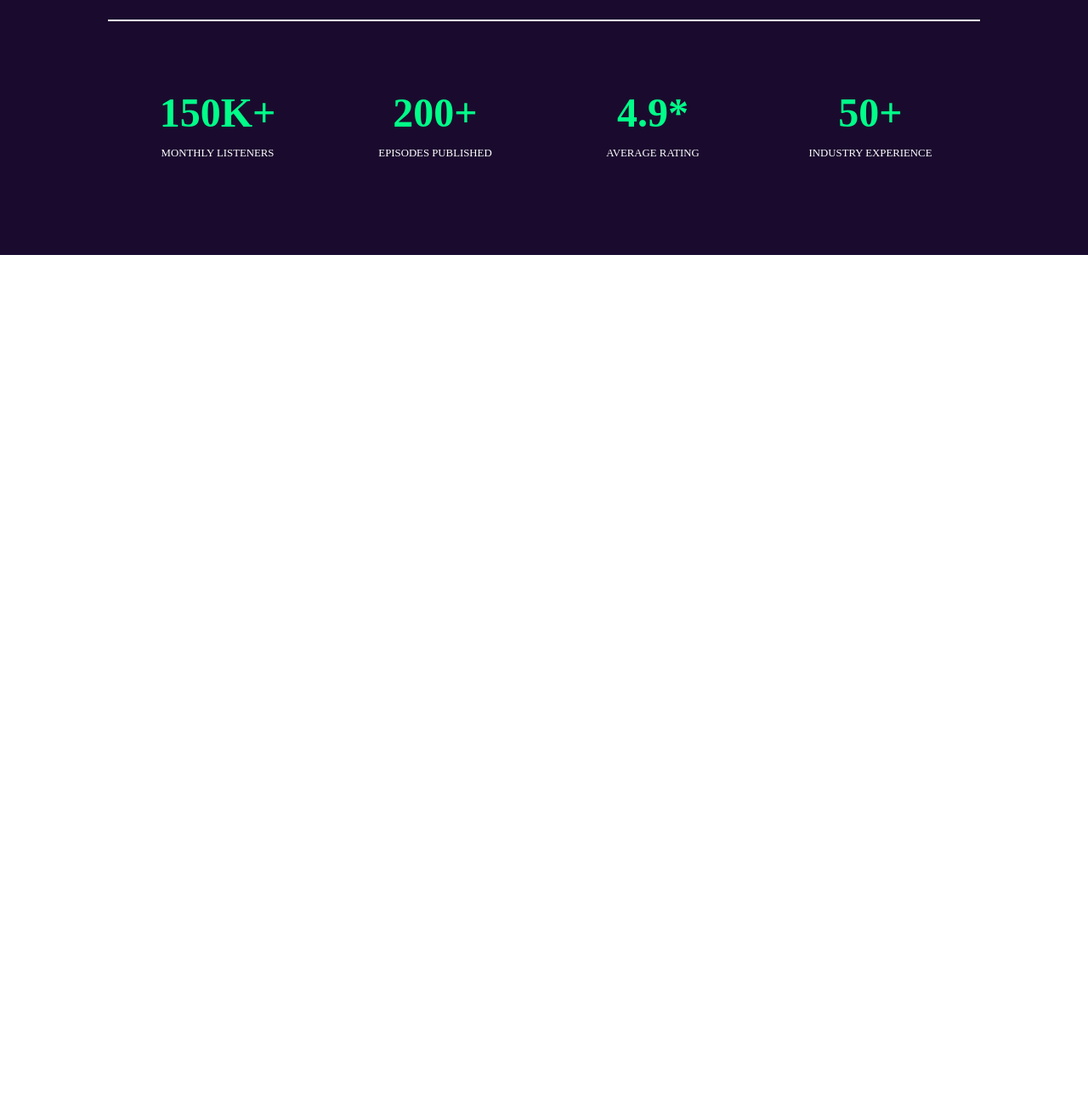
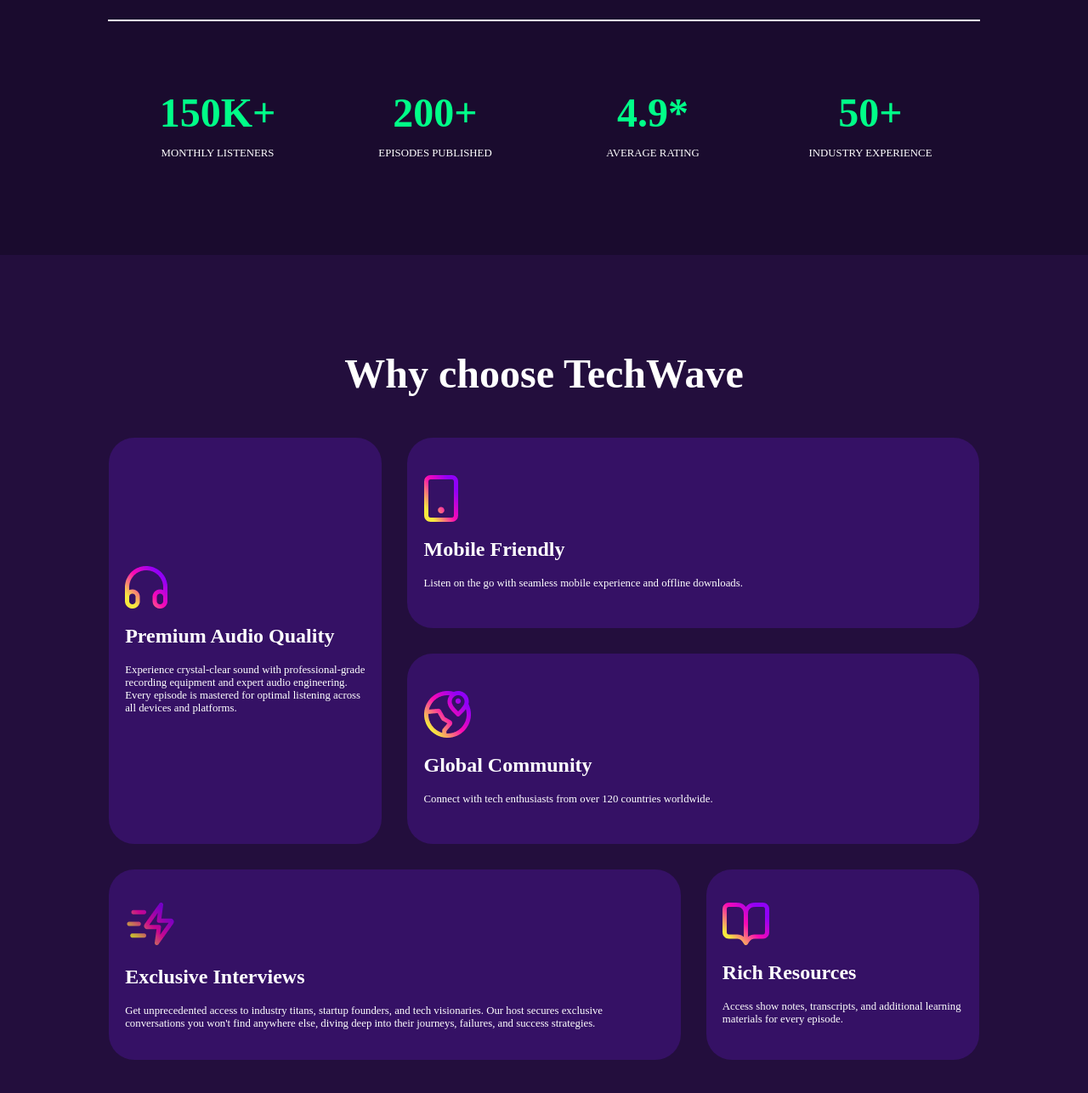
Before and after one commit to kartikDas074/Assignment-2, a plain HTML site: page index.html in a window 1280 px wide. Shown: the part 532-1818 px from the top of the page at 85% size. Before the commit the page ends 832 px from the top, so only its background shows below. Drawn offline with Linux system fonts and the light colour scheme.

Commit message:
Add why Choose section and make it responsive

```diff
--- a/Style-Css/Style.css
+++ b/Style-Css/Style.css
@@ -30,6 +30,18 @@
 .btn:hover{
     transform:translateY(-7px) translateX(-3px);
     box-shadow: 0px 4px 16px rgb(16, 0, 0);
+}
+
+.font-h1{
+    font-size: 1.5rem;
+    font-weight: 700;
+}
+.font-p1{
+    font-size: .8rem;
+    font-weight: 400;
+}
+.col{
+    color:#FFFFFF;
 }
 /* Navbar section Css */
 .headersec{
@@ -210,6 +222,97 @@
     color:#FFFFFF;
     text-align: center;
 }
+
+/* why choose section */
+.Choose{
+    background-color: #230E3d;
+    display: flex;
+    flex-direction: column;
+    justify-content: center;
+    align-items: center;
+    padding:7rem 0rem;
+}
+.Choose h1{
+    font-size:3rem;
+    font-weight: 700;
+    color:#FFFFFF;
+    width:80%;
+    text-align: center;
+}
+.Choose-card-holder{
+    display: grid;
+    width: 80%;
+    grid-template-columns: repeat(3,1fr);
+    grid-template-rows: repeat(3,14rem);
+    gap:30px;
+    margin:3rem 0rem;
+}
+.choose-card-1{
+    grid-column:span 1;
+    grid-row: span 2;
+    background-color: #351165;
+    border-radius: 30px;
+
+    display: flex;
+    flex-direction: column;
+    justify-content: center;
+   align-items: flex-start;
+   gap:1.2rem;
+    padding:0rem 1.2rem;
+}
+
+.choose-card-2{
+    grid-column:span 2;
+    grid-row: span 1;
+    background-color: #351165;
+    border-radius: 30px;
+
+    display: flex;
+    flex-direction: column;
+    justify-content: center;
+   align-items: flex-start;
+   gap:1.2rem;
+    padding:0rem 1.2rem;
+}
+.choose-card-3{
+    grid-column:span 2;
+    grid-row: span 1;
+    background-color: #351165;
+    border-radius: 30px;
+
+    display: flex;
+    flex-direction: column;
+    justify-content: center;
+   align-items: flex-start;
+   gap:1.2rem;
+    padding:0rem 1.2rem;
+}
+.choose-card-4{
+    grid-column:span 2;
+    grid-row: span 1;
+    background-color: #351165;
+    border-radius: 30px;
+
+    display: flex;
+    flex-direction: column;
+    justify-content: center;
+   align-items: flex-start;
+   gap:1.2rem;
+    padding:0rem 1.2rem;
+}
+.choose-card-5{
+    grid-column:span 1;
+    grid-row: span 1;
+    background-color: #351165;
+    border-radius: 30px;
+
+    display: flex;
+    flex-direction: column;
+    justify-content: center;
+   align-items: flex-start;
+   gap:1.2rem;
+    padding:0rem 1.2rem;
+}
 /* Lets Make it Responsive */
 @media screen and (max-width:576px){
     .nab ul{
@@ -234,6 +337,39 @@
     grid-template-columns: repeat(2,1fr);
     margin-bottom: 5rem;
 }
+
+.Choose-card-holder{
+    width: 90%;
+    grid-template-columns: repeat(1,1fr);
+    grid-template-rows: repeat(7,14rem);
+    gap:20px;
+    margin:2rem 0rem;
+    margin:1.2rem 0rem;
+}
+.choose-card-1,.choose-card-4{
+    grid-row:span 2;
+    grid-column: span 1;
+    padding:10px;
+}
+.choose-card-2,.choose-card-3,.choose-card-5{
+    grid-row:span 1;
+    grid-column: span 1;
+    padding:10px;
+}
+.font-h1{
+    font-size: 1.3rem;
+    font-weight: 600;
+}
+.font-p1{
+    font-size: .8rem;
+    font-weight: 400;
+}
+.Choose h1{
+    font-size:2rem;
+    font-weight: 600;
+    color:#FFFFFF;
+    width:90%;
+}
 }
 @media screen and (min-width:576px){
    .menu{
--- a/index.html
+++ b/index.html
@@ -71,5 +71,37 @@
              </div>
            </div>
     </section>
+
+    <!-- Who choose Section -->
+     <section class="Choose">
+           <h1>Why choose TechWave</h1>
+           <div class="Choose-card-holder">
+                  <div class="choose-card-1">
+                    <img src="assets/headphone.png" alt="Headphone">
+                    <h2 class="font-h1 col">Premium Audio Quality</h2>
+                    <p class="font-p1 col">Experience crystal-clear sound with professional-grade recording equipment and expert audio engineering. Every episode is mastered for optimal listening across all devices and platforms.</p>
+                  </div>
+                  <div class="choose-card-2">
+                    <img src="assets/device.png" alt="Device logo">
+                    <h2 class="font-h1 col">Mobile Friendly</h2>
+                    <p class="font-p1 col">Listen on the go with seamless mobile experience and offline downloads.</p>
+                  </div>
+                  <div class="choose-card-3">
+                    <img src="assets/location.png" alt="Location logo">
+                    <h2 class="font-h1 col">Global Community</h2>
+                    <p class="font-p1 col">Connect with tech enthusiasts from over 120 countries worldwide.</p>
+                  </div>
+                  <div class="choose-card-4">
+                    <img src="assets/zap-fast.png" alt="a logo">
+                    <h2 class="font-h1 col">Exclusive Interviews</h2>
+                    <p class="font-p1 col">Get unprecedented access to industry titans, startup founders, and tech visionaries. Our host secures exclusive conversations you won't find anywhere else, diving deep into their journeys, failures, and success strategies.</p>
+                  </div>
+                  <div class="choose-card-5">
+                    <img src="assets/resource.png" alt="book logo">
+                    <h2 class="font-h1 col">Rich Resources</h2>
+                    <p class="font-p1 col">Access show notes, transcripts, and additional learning materials for every episode.</p>
+                  </div>
+           </div>
+     </section>
 </body>
 </html>
```
Also changed, not shown: assets/zap-fast.png (added).
